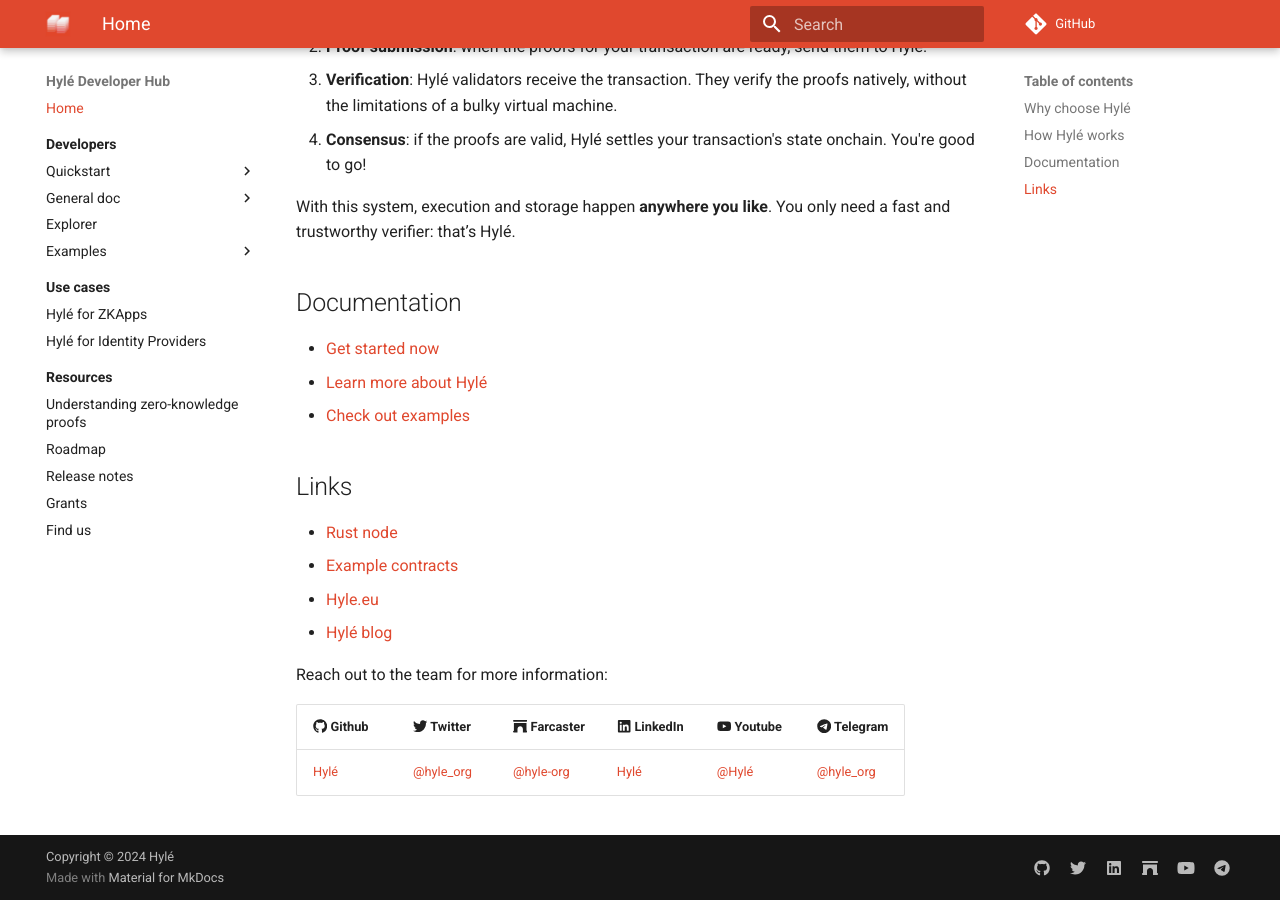
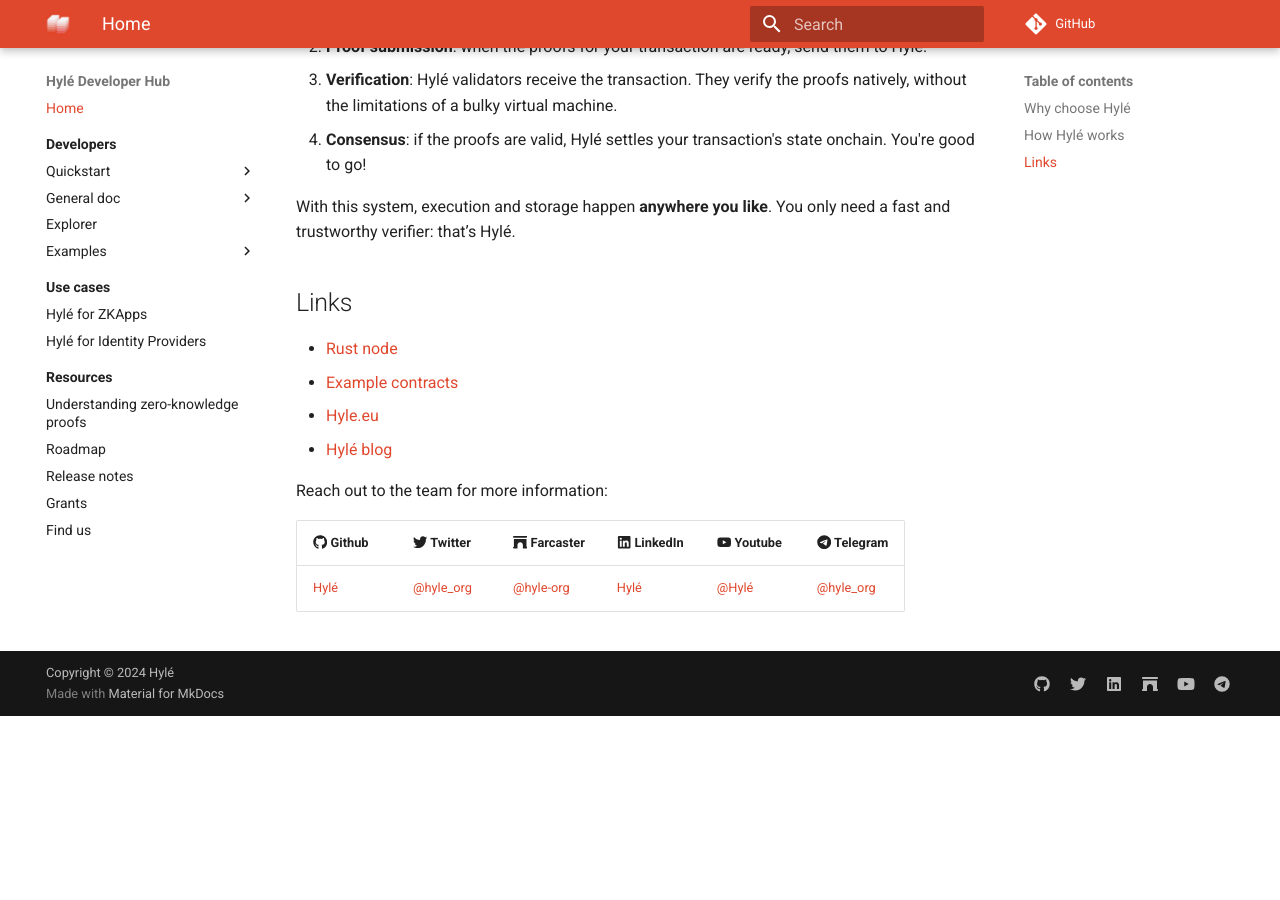
Before and after one commit to Hyle-org/devhub-hyle, an MkDocs documentation site: the page built from docs/index.md, in a window 1280 px wide and 900 px high, scrolled down 1657 px. Built offline with MkDocs 1.6.1 and Material for MkDocs 9.7.7, drawn with Linux system fonts in a browser that asks for light colours; comment, search, counter and statistics services are not loaded; after the commit the page ends 2373 px from its top, so only the background shows below that.

Commit message:
remove duplicate examples & navigation links from homepage

```diff
--- a/docs/index.md
+++ b/docs/index.md
@@ -31,12 +31,6 @@
 
 With this system, execution and storage happen **anywhere you like**. You only need a fast and trustworthy verifier: that’s Hylé.
 
-## Documentation
-
-- [Get started now](developers/quickstart/index.md)
-- [Learn more about Hylé](developers/general-doc/index.md)
-- [Check out examples](developers/examples/index.md)
-
 ## Links
 
 - [Rust node](http://github.com/hyle-org/hyle)
```
